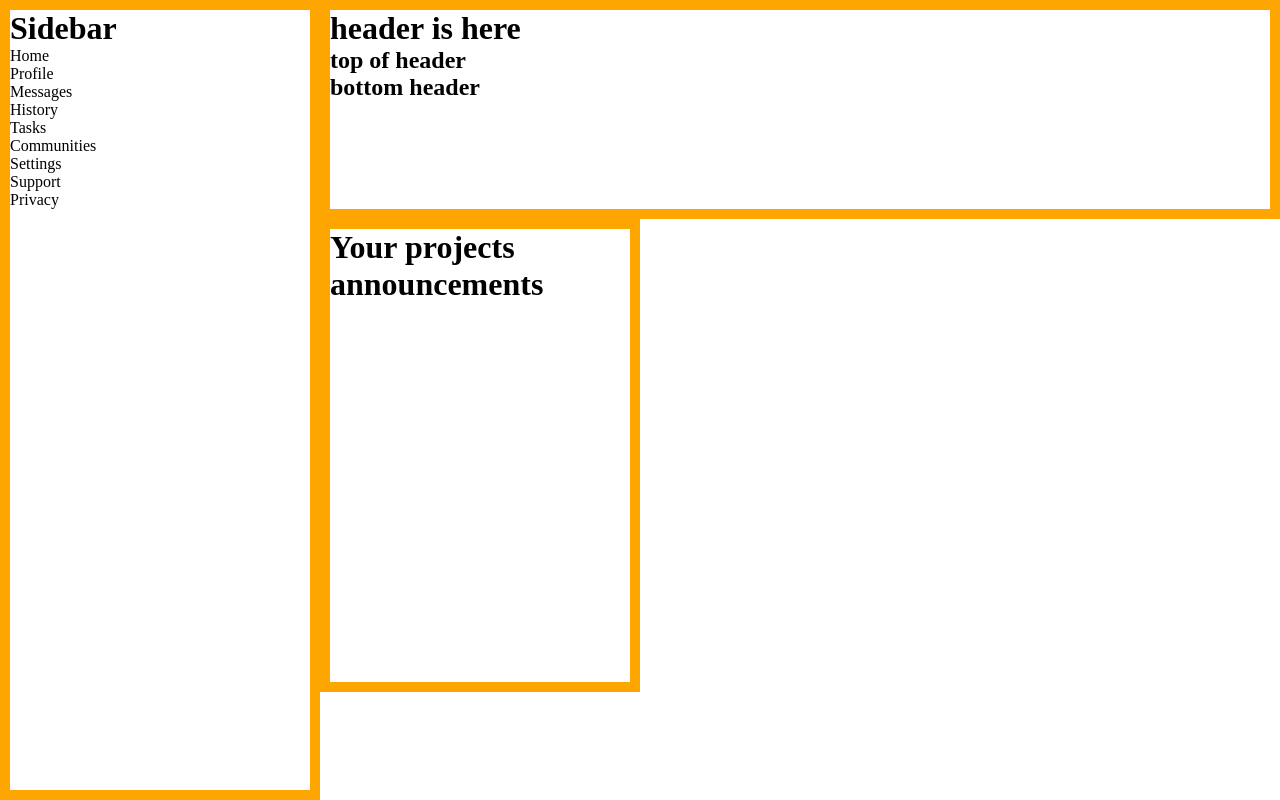
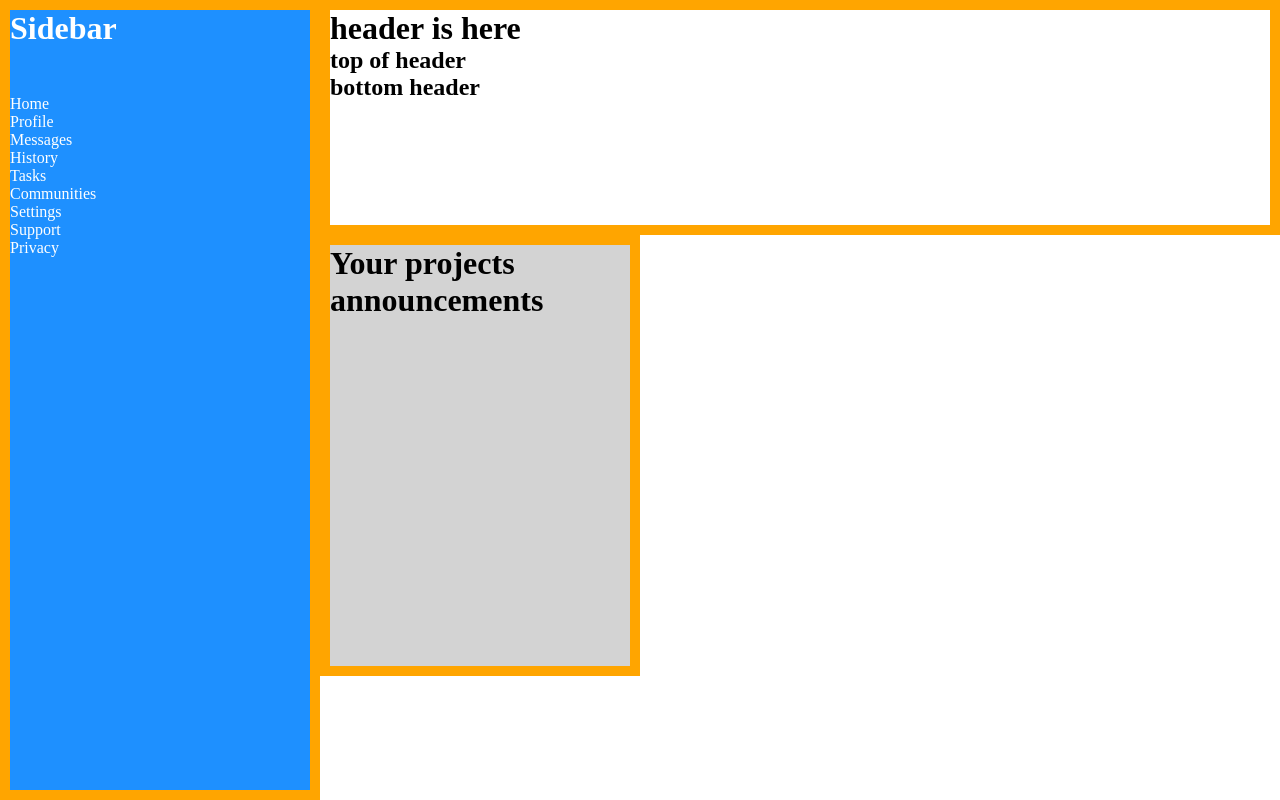
Before and after one commit to SiddhantG11/AdminDashboard, a plain HTML site: page index.html in a window 1280 px wide. Drawn offline with Linux system fonts and the light colour scheme.

Commit message:
added background color on sidebar

```diff
--- a/index.html
+++ b/index.html
@@ -1,32 +1,36 @@
 <!DOCTYPE html>
 <html lang="en">
   <head>
-    <meta charset="UTF-8">
-    <meta http-equiv="X-UA-Compatible" content="IE=edge">
-    <meta name="viewport" content="width=device-width, initial-scale=1.0">
+    <meta charset="UTF-8" />
+    <meta http-equiv="X-UA-Compatible" content="IE=edge" />
+    <meta name="viewport" content="width=device-width, initial-scale=1.0" />
     <title>Admin Dashboard</title>
-    <link rel="stylesheet" href="style.css">
+    <link rel="stylesheet" href="style.css" />
   </head>
   <body>
     <!-- writing out the HTML elements for the sidebar,
         header and main-content containers -->
     <div class="container">
       <div class="sidebar">
-                    <div class="sidebar-heading"><h1>Sidebar</h1></div>
+        <div class="sidebar-heading">Sidebar</div>
         <div class="sidebar-elements">
+          <div class="grp1">
             <p>Home</p>
             <p>Profile</p>
             <p>Messages</p>
             <p>History</p>
             <p>Tasks</p>
             <p>Communities</p>
+          </div>
+          <div class="grp2">
             <p>Settings</p>
             <p>Support</p>
             <p>Privacy</p>
           </div>
         </div>
+      </div>
       <div class="header">
-                <h1>header is here </h1>
+        <h1>header is here</h1>
         <div class="top-layer">
           <h2>top of header</h2>
           <!-- icon
@@ -36,7 +40,7 @@
                         name    -->
         </div>
         <div class="bottom-layer">
-                    <h2>bottom header </h2>
+          <h2>bottom header</h2>
           <!-- photo
                     small text on top
                     name below
@@ -53,11 +57,7 @@
           <h1>Your projects</h1>
           <h1>announcements</h1>
         </div>
-                <!-- this has to be a grid in itself
-                3 columns and 4 rows i guess
-                announcements and trending span 2 rows     -->
       </div>
     </div>
-
   </body>
 </html>
--- a/style.css
+++ b/style.css
@@ -5,12 +5,14 @@
 }
 .container {
   display: grid;
-    grid-template-columns: repeat(4,1fr);
+  grid-template-columns: repeat(4, 1fr);
   width: 100vw;
   min-height: 100vh;
 }
 
-.header , .sidebar , .main-content {
+.header,
+.sidebar,
+.main-content {
   border: 10px solid orange;
 }
 
@@ -18,12 +20,21 @@
   grid-column: span 3;
 }
 .sidebar {
-    grid-row: 1/span 3;
+  grid-row: 1 / span 3;
+  background-color: #1e90ff;
+  color: #fff;
+  display: flex;
+  flex-direction: column;
 }
 
+.sidebar-heading {
+  font-size: 2rem;
+  font-weight: 800;
+  padding-bottom: 3rem;
+}
 .main-content {
+  background-color: #d3d3d3;
   display: grid;
-    grid-template-columns: repeat(3,1fr);
-    grid-template-rows: repeat(4,1fr);
-    gap: 1rem;
+  grid-template-columns: repeat(3, 1fr);
+  grid-template-rows: repeat(4, 1fr);
 }
```
Lines whose indentation alone changed are shown as unchanged.
